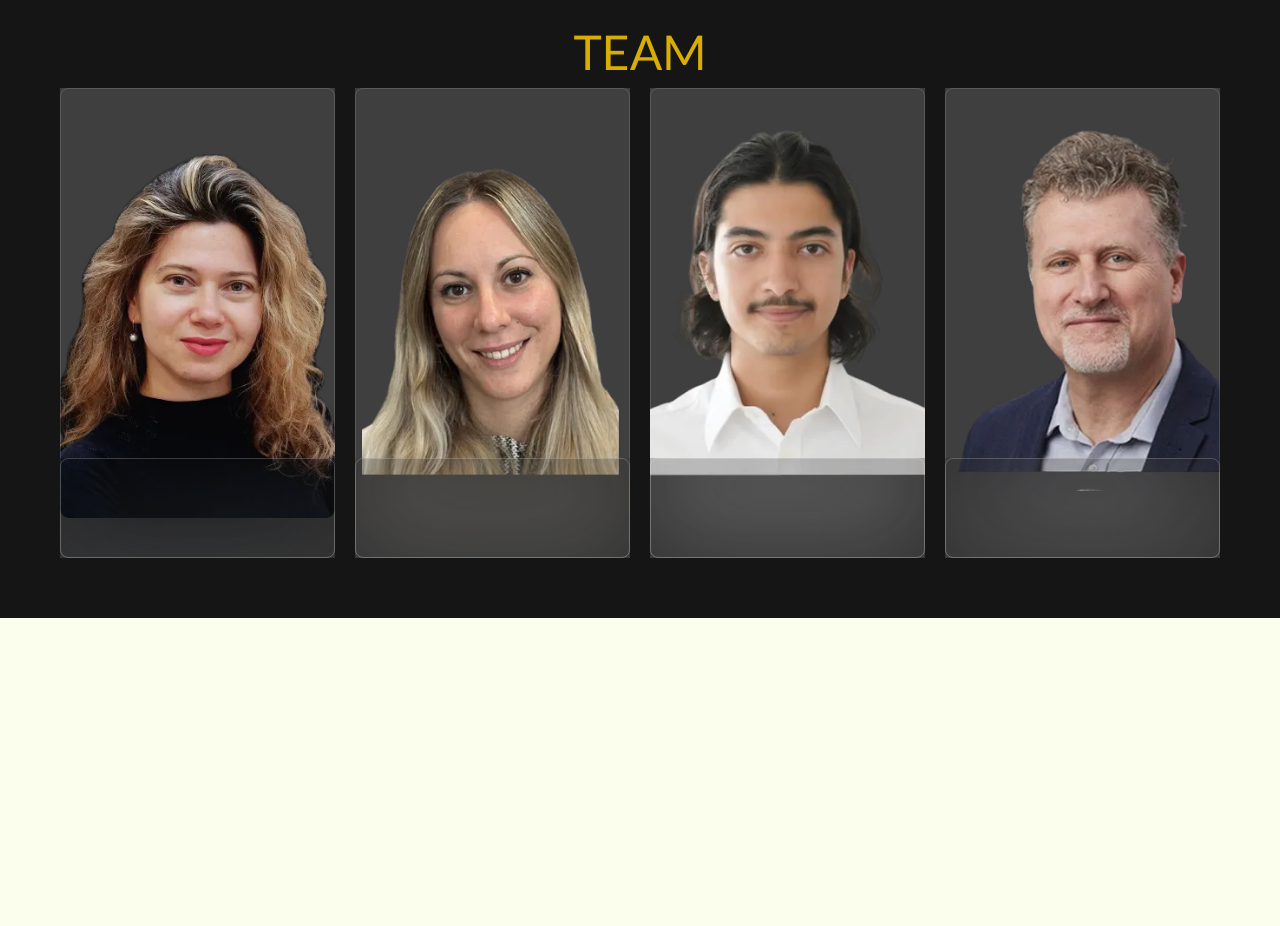
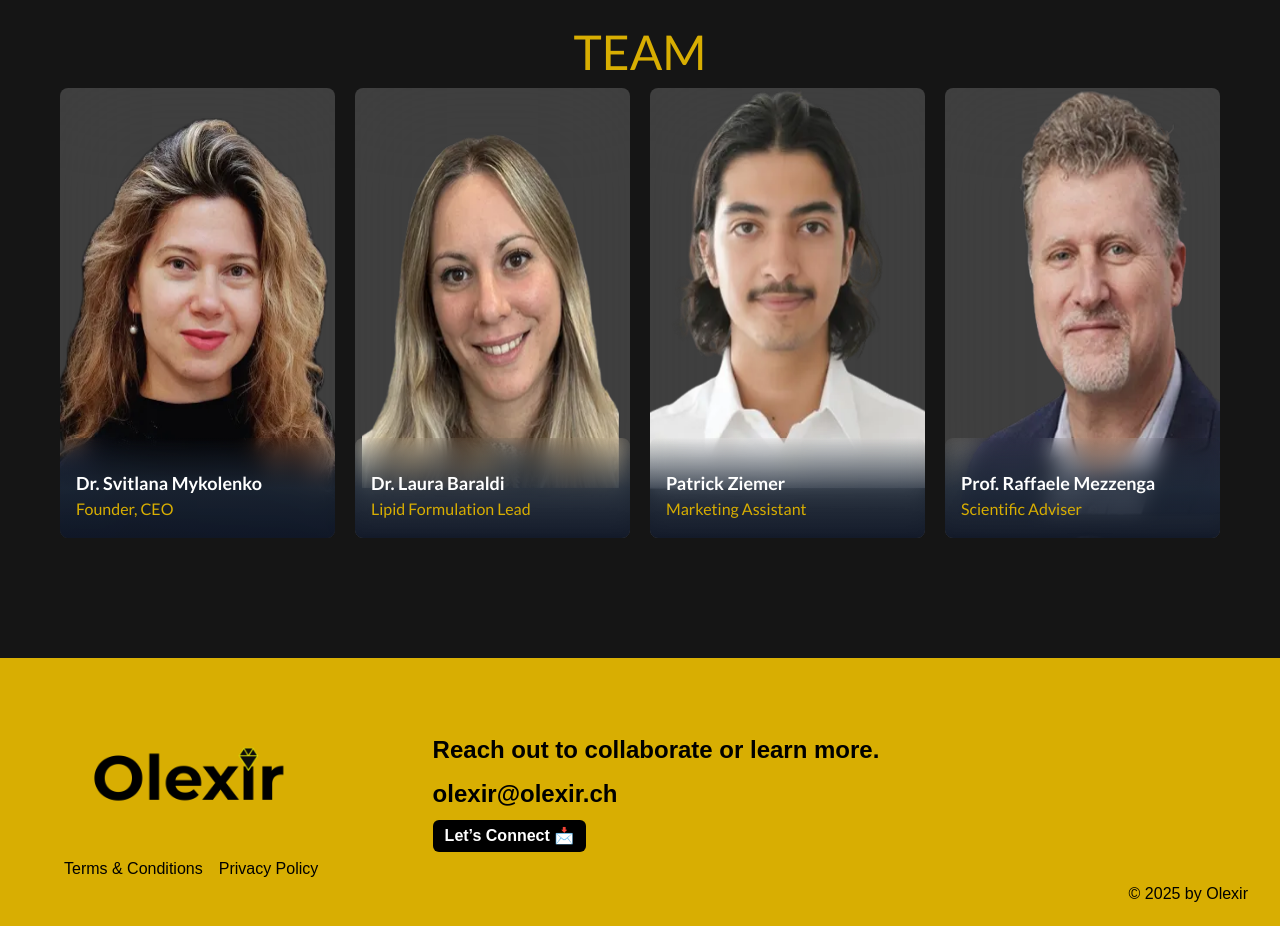
Before and after one commit to MrDrProfessorPatrick/olexir, a Next.js app: page /aboutus in a window 1280 px wide. Shown: the part 1820-2746 px from the top of the page. Before the commit the page ends 2438 px from the top, so only its background shows below. Built offline with nearby package versions, Linux system fonts and the light colour scheme.

Commit message:
team images with blured tab done

```diff
--- a/src/app/aboutus/page.js
+++ b/src/app/aboutus/page.js
@@ -1,5 +1,6 @@
 import Image from 'next/image'
 import { Lato } from 'next/font/google'
+import Bottom from '@/components/Bottom'
 
 const lato = Lato({
     variable: '--font-lato',
@@ -46,7 +47,7 @@ export default function AboutUs() {
                         value for beauty and food manufacturers.
                     </p>
                     <div
-                        className="flex flex-col lg:flex-row w-full mt-20 rounded-md
+                        className="relative flex flex-col lg:flex-row w-full mt-20 rounded-md
                                   min-h-[337px]
                                   lg:py-6
                                   gap-[20px]
@@ -106,7 +107,7 @@ export default function AboutUs() {
                                     "
                             >
                                 <div
-                                    className={`text-[100px] h-[60px] font-light text-white ${lato.className}`}
+                                    className={`relative text-[100px] h-[60px] font-light text-white ${lato.className}`}
                                 >
                                     <Image
                                         src={img}
@@ -136,44 +137,71 @@ export default function AboutUs() {
                             to high-performance plant oils
                         </p>
                     </div>
-                    <div className="py-5 lg:py-15">
+                    <div className="py-5 lg:py-15 pb-30">
                         <h2
                             className={`${lato.className} text-[24px] lg:text-[48px] text-center text-[#D8AE02]`}
                         >
                             TEAM
                         </h2>
-                        <div className="flex flex-row justify-center gap-5">
+                        <div className="flex flex-row justify-center gap-5 pb-15">
                             {[
-                                { img: '/Svitlana.webp' },
-                                { img: '/Laura.webp' },
-                                { img: '/Patrick.webp' },
-                                { img: '/Rafaelle.webp' },
-                            ].map(({ img }) => (
+                                {
+                                    img: '/Svitlana.webp',
+                                    name: 'Dr. Svitlana Mykolenko',
+                                    position: 'Founder, CEO',
+                                },
+                                {
+                                    img: '/Laura.webp',
+                                    name: 'Dr. Laura Baraldi',
+                                    position: 'Lipid Formulation Lead',
+                                },
+                                {
+                                    img: '/Patrick.webp',
+                                    name: 'Patrick Ziemer',
+                                    position: 'Marketing Assistant',
+                                },
+                                {
+                                    img: '/Rafaelle.webp',
+                                    name: 'Prof. Raffaele Mezzenga',
+                                    position: 'Scientific Adviser',
+                                },
+                            ].map(({ img, name, position }) => (
                                 <div
                                     key={img}
-                                    className="justify-center items-center py-10
-                                     bg-white/18 backdrop-blur-[2px]
-                                     before:content-[''] before:absolute before:inset-0
-                                     before:rounded-lg before:border before:border-white/15"
+                                    className="relative w-[310px] h-[450px] justify-center items-center
+                                     bg-white/18 backdrop-blur-[50px] rounded-lg
+                                     "
                                 >
-                                    <Image
-                                        src={img}
-                                        width={317}
-                                        height={50}
-                                        alt={img}
-                                    />
+                                    <Image src={img} alt={img} fill={true} />
                                     <div
-                                        className="absolute bottom-[0px] w-full h-[100px]
-                                     bg-black/20 backdrop-blur-[50px]
-                                     before:content-[''] before:absolute before:inset-0
-                                     before:rounded-lg before:border before:border-white/20"
-                                    ></div>
+                                        className="absolute bottom-0 left-0 w-full h-[100px]
+                                        bg-gradient-to-b from-transparent via-gray-800/80 to-gray-900/95
+                                        backdrop-blur-[10px] rounded-lg"
+                                    >
+                                        <div className="px-4 pt-8">
+                                            <div>
+                                                <span
+                                                    className={`font-bold text-[18px] text-white ${lato.className}`}
+                                                >
+                                                    {name}
+                                                </span>
+                                            </div>
+                                            <div>
+                                                <span
+                                                    className={`font-medium text-[#D8AE02] ${lato.className}`}
+                                                >
+                                                    {position}
+                                                </span>
+                                            </div>
+                                        </div>
+                                    </div>
                                 </div>
                             ))}
                         </div>
                     </div>
                 </div>
             </div>
+            <Bottom />
         </>
     )
 }
```
